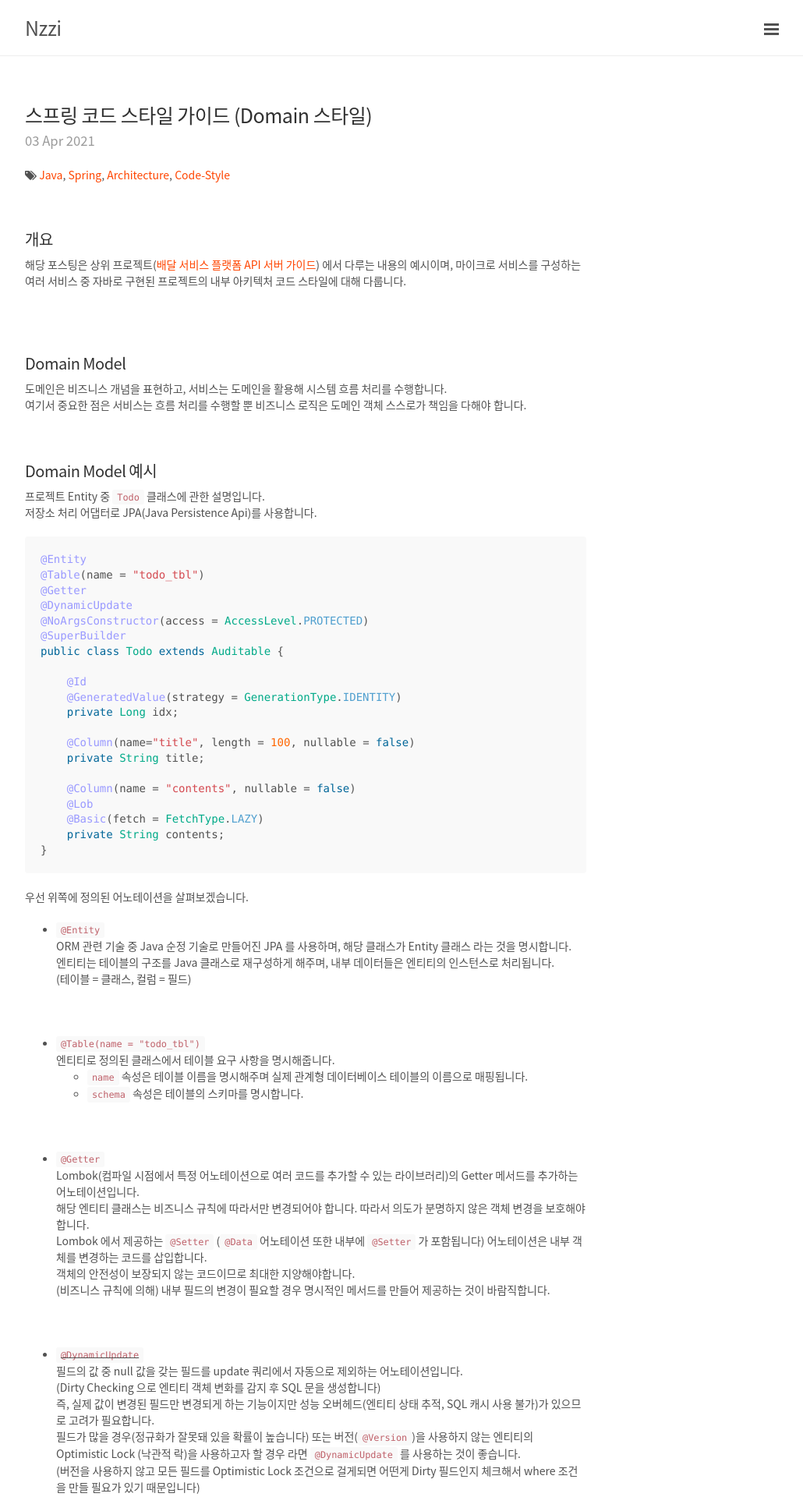
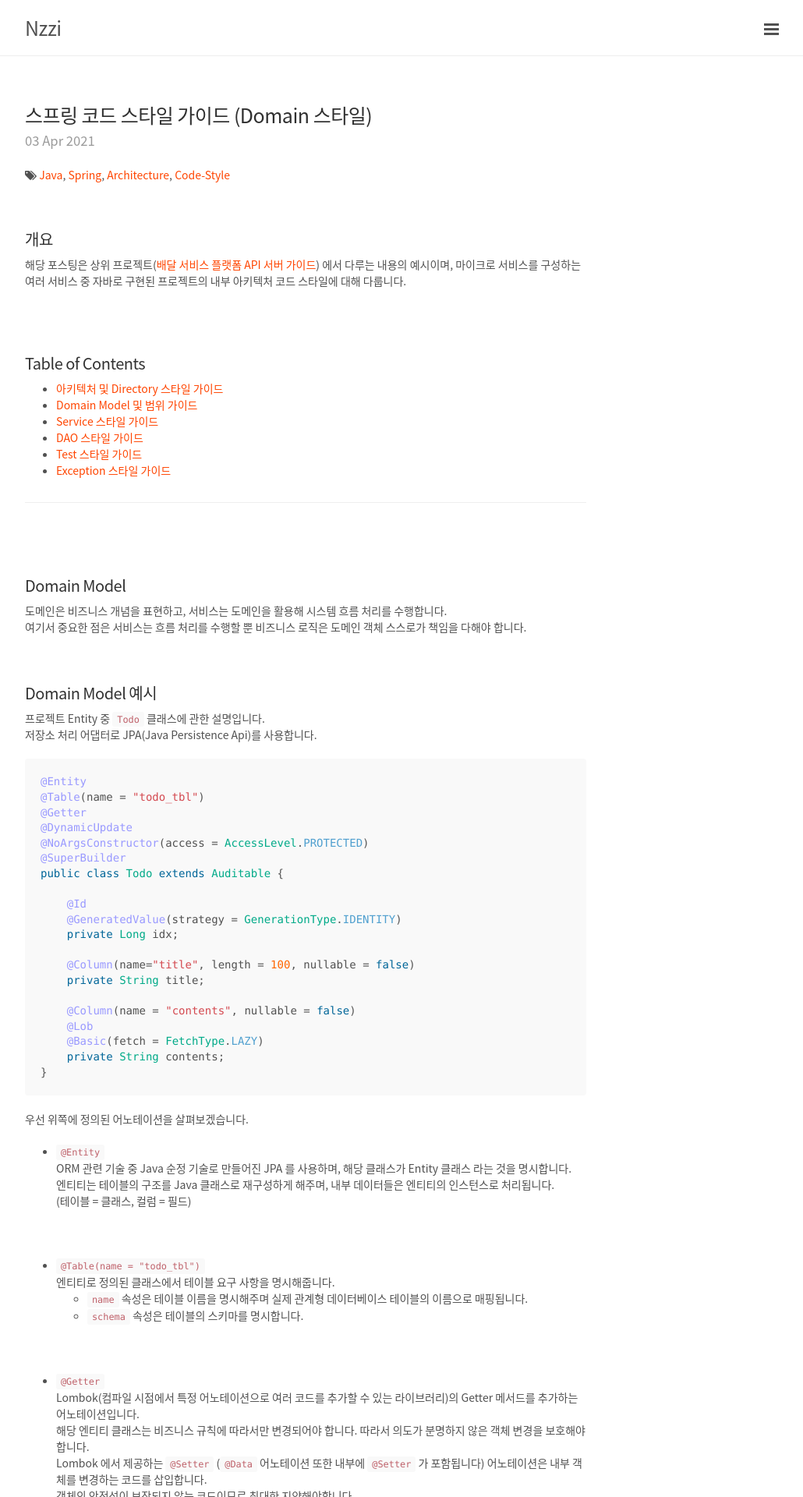
Before and after one commit to cholnh/cholnh.github.io, a Jekyll site: the page built from _posts/Dev/Spring/2021-4-3-스프링-코드-스타일-가이드-domain.md, in a window 1280 px wide. Shown: the top 1920 px of the page at 78% size, without its empty margins (248-1278 px from the left). Built offline with Jekyll 4.4.1, drawn with Linux system fonts in a browser that asks for light colours; comment, search, counter and statistics services are not loaded.

Commit message:
table of content 추가

```diff
--- a/_posts/Dev/Spring/2021-4-3-스프링-코드-스타일-가이드-domain.md
+++ b/_posts/Dev/Spring/2021-4-3-스프링-코드-스타일-가이드-domain.md
@@ -11,6 +11,20 @@ comments: true
 해당 포스팅은 상위 프로젝트([배달 서비스 플랫폼 API 서버 가이드](https://github.com/cholnh/delivery-platform-server-guide#배달-서비스-플랫폼-api-서버-가이드))
 에서 다루는 내용의 예시이며, 마이크로 서비스를 구성하는 여러 서비스 중 자바로 구현된 프로젝트의 내부 아키텍처 코드 스타일에 대해 다룹니다.
 
+<br/><br/>
+
+
+
+#### Table of Contents
+
+- [아키텍처 및 Directory 스타일 가이드](https://github.com/cholnh/spring-best-practice-todo/blob/master/contents/guide-directory.md#아키텍처-및-directory-스타일-가이드)
+- [Domain Model 및 범위 가이드](https://github.com/cholnh/spring-best-practice-todo/blob/master/contents/guide-domain.md#domain-model-및-범위-가이드)
+- [Service 스타일 가이드](https://github.com/cholnh/spring-best-practice-todo/blob/master/contents/guide-service.md#service-스타일-가이드)
+- [DAO 스타일 가이드](https://github.com/cholnh/spring-best-practice-todo/blob/master/contents/guide-dao.md#dao-스타일-가이드)
+- [Test 스타일 가이드](https://github.com/cholnh/spring-best-practice-todo/blob/master/contents/guide-test.md#test-스타일-가이드)
+- [Exception 스타일 가이드](https://github.com/cholnh/spring-best-practice-todo/blob/master/contents/guide-exception.md#exception-스타일-가이드)
+
+<hr/>
 <br/><br/>
 
 
```
